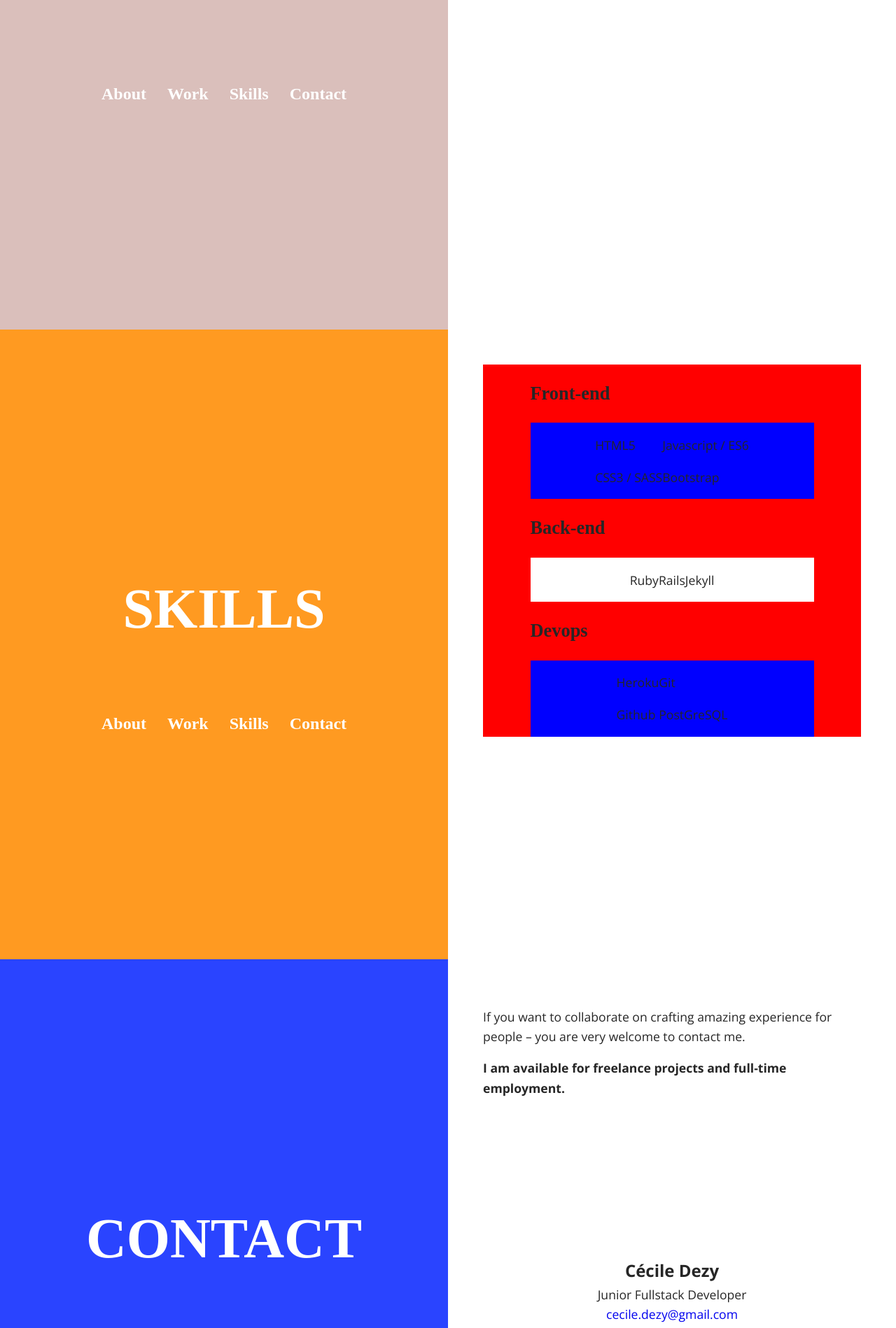
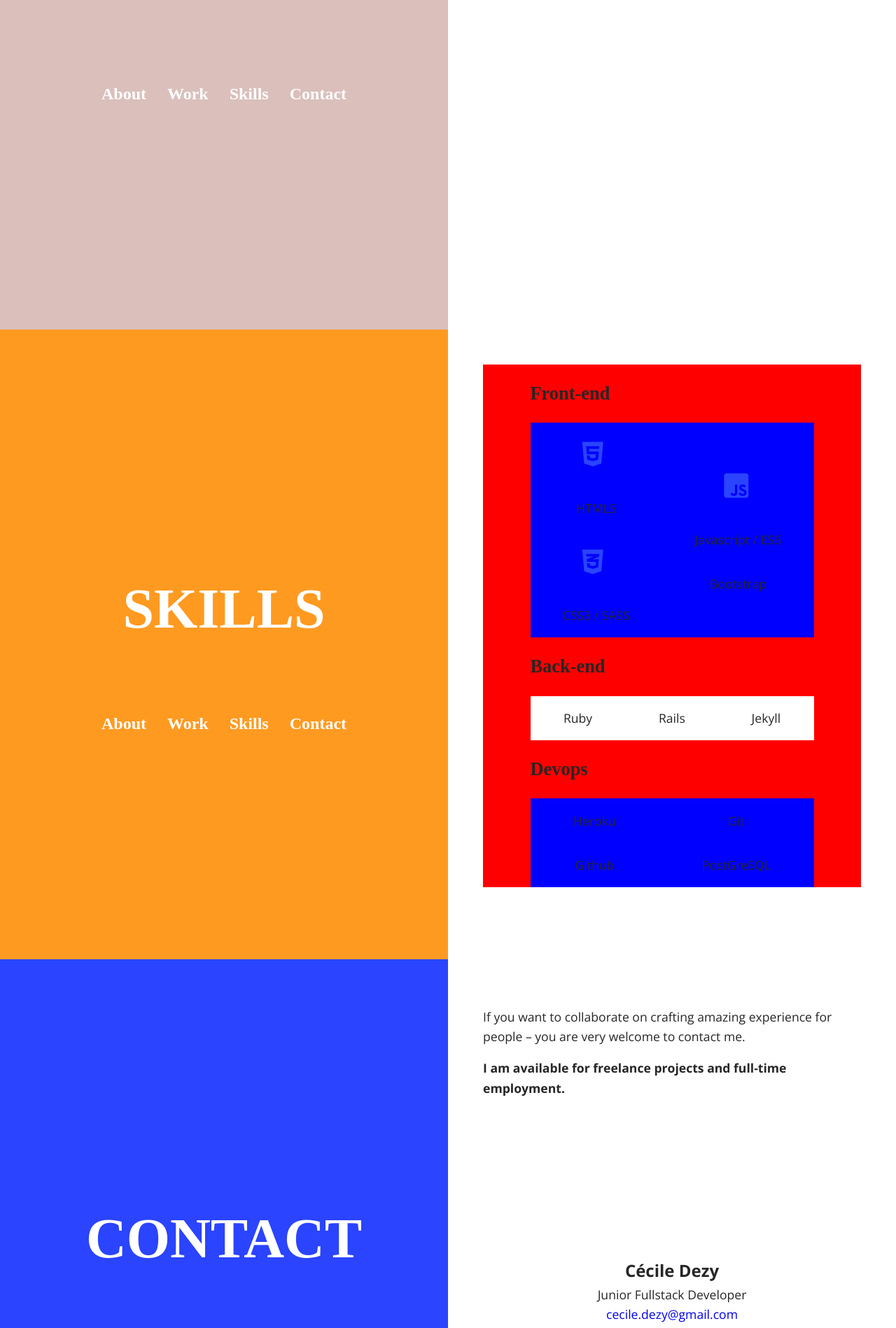
Before and after one commit to cecile-dzy-ncl/resume, a Jekyll site: the page built from index.md, in a window 1280 px wide. Shown: the part 2229-4127 px from the top of the page at 70% size. Built offline with Jekyll 4.4.1, drawn with Linux system fonts in a browser that asks for light colours; nearby versions of some CDN libraries; some web fonts are replaced.

Commit message:
add icons

```diff
--- a/_sass/_layout.scss
+++ b/_sass/_layout.scss
@@ -284,14 +284,14 @@ footer {
 
 .rows {
   display: flex;
-  justify-content: center;
+  justify-content: space-around;
   align-items: center;
   background-color: blue;
 }
 
 .row-be {
   display: flex;
-  justify-content: center;
+  justify-content: space-around;
   align-items: center;
   background-color: white;
 }
@@ -305,3 +305,10 @@ footer {
   margin-left: 50px;
   margin-right: 50px;
 }
+
+.skill {
+  display: flex;
+  flex-direction: column;
+  justify-content: center;
+  align-items: center;
+}
--- a/index.md
+++ b/index.md
@@ -65,33 +65,58 @@ title: Cécile Dezy | Junior Fullstack Developer
         <h2>Front-end</h2>
         <div class="rows">
           <div class="row1">
-            <p>HTML5</p>
-            <p>CSS3 / SASS</p>
+            <div class="skill">
+              <i class="fab fa-html5"></i>
+              <p>HTML5</p>
+            </div>
+            <div class="skill">
+              <i class="fab fa-css3-alt"></i>
+              <p>CSS3 / SASS</p>
+            </div>
           </div>
           <div class="row2">
-            <p>Javascript / ES6</p>
-            <p>Bootstrap</p>
+            <div class="skill">
+              <i class="fab fa-js-square"></i>
+              <p>Javascript / ES6</p>
+            </div>
+            <div class="skill">
+              <p>Bootstrap</p>
+            </div>
           </div>
         </div>
       </div>
       <div class="back-end">
         <h2>Back-end</h2>
         <div class="row-be">
-          <p>Ruby</p>
-          <p>Rails</p>
-          <p>Jekyll</p>
+          <div class="skill">
+            <p>Ruby</p>
+          </div>
+          <div class="skill">
+            <p>Rails</p>
+          </div>
+          <div class="skill">
+            <p>Jekyll</p>
+          </div>
         </div>
       </div>
       <div class="devops">
         <h2>Devops</h2>
         <div class="rows">
           <div class="row1">
-            <p>Heroku</p>
-            <p>Github</p>
+            <div class="skill">
+              <p>Heroku</p>
+            </div>
+            <div class="skill">
+              <p>Github</p>
+            </div>
           </div>
           <div class="row2">
-            <p>Git</p>
-            <p>PostGreSQL</p>
+            <div class="skill">
+              <p>Git</p>
+            </div>
+            <div class="skill">
+              <p>PostGreSQL</p>
+            </div>
           </div>
         </div>
       </div>
```
